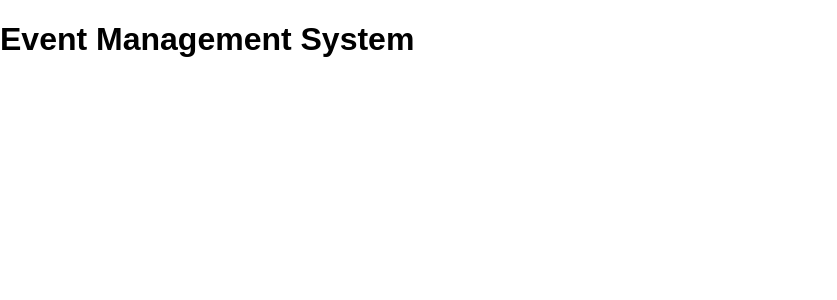
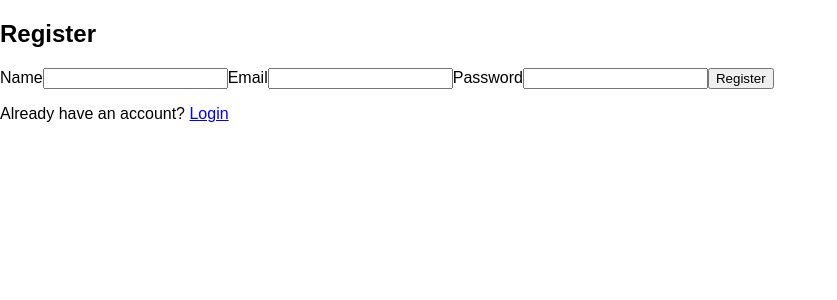
Before and after one commit to Mubashra-Muneer/event-management-system, a React (Vite) app: page /register in a window 1280 px wide. Shown: the top 300 px of the page, without its empty margins (0-837 px from the left). Built offline with nearby package versions, Linux system fonts and the light colour scheme.

Commit message:
Add registration page, events placeholder and routes

```diff
--- a/src/App.jsx
+++ b/src/App.jsx
@@ -1,5 +1,17 @@
+import { Routes, Route, Navigate } from "react-router-dom";
+import Register from "./pages/Register.jsx";
+import Login from "./pages/Login.jsx";
+import Events from "./pages/Events.jsx";
+
 function App() {
-  return <h1>Event Management System</h1>;
+  return (
+    <Routes>
+      <Route path="/" element={<Navigate to="/events" />} />
+      <Route path="/events" element={<Events />} />
+      <Route path="/login" element={<Login />} />
+      <Route path="/register" element={<Register />} />
+    </Routes>
+  );
 }
 
 export default App;
--- /dev/null
+++ b/src/pages/Events.jsx
@@ -0,0 +1,18 @@
+import { useSelector } from "react-redux";
+
+function Events() {
+  const currentUser = useSelector((state) => state.auth.currentUser);
+
+  return (
+    <div className="page">
+      <h2>Events</h2>
+      {currentUser ? (
+        <p>Welcome, {currentUser.name}. Events from Ticketmaster will appear here.</p>
+      ) : (
+        <p>You are browsing as a guest. Events from Ticketmaster will appear here.</p>
+      )}
+    </div>
+  );
+}
+
+export default Events;
--- /dev/null
+++ b/src/pages/Register.jsx
@@ -0,0 +1,90 @@
+import { useState } from "react";
+import { useDispatch, useSelector } from "react-redux";
+import { Link, useNavigate } from "react-router-dom";
+import { registerUser } from "../redux/authSlice.js";
+
+function Register() {
+  const [name, setName] = useState("");
+  const [email, setEmail] = useState("");
+  const [password, setPassword] = useState("");
+  const [error, setError] = useState("");
+
+  const users = useSelector((state) => state.auth.users);
+  const dispatch = useDispatch();
+  const navigate = useNavigate();
+
+  function handleSubmit(event) {
+    event.preventDefault();
+
+    const cleanEmail = email.trim().toLowerCase();
+
+    if (name.trim() === "") {
+      setError("Name is required.");
+      return;
+    }
+
+    if (!cleanEmail.includes("@") || !cleanEmail.includes(".")) {
+      setError("Please enter a valid email address.");
+      return;
+    }
+
+    if (password.length < 6) {
+      setError("Password must be at least 6 characters.");
+      return;
+    }
+
+    const existingUser = users.find((user) => user.email === cleanEmail);
+
+    if (existingUser) {
+      setError("An account with this email already exists.");
+      return;
+    }
+
+    dispatch(
+      registerUser({
+        name: name.trim(),
+        email: cleanEmail,
+        password: password,
+      })
+    );
+
+    navigate("/login");
+  }
+
+  return (
+    <div className="form-card">
+      <h2>Register</h2>
+      <form onSubmit={handleSubmit} noValidate>
+        <label>Name</label>
+        <input
+          type="text"
+          value={name}
+          onChange={(event) => setName(event.target.value)}
+        />
+
+        <label>Email</label>
+        <input
+          type="email"
+          value={email}
+          onChange={(event) => setEmail(event.target.value)}
+        />
+
+        <label>Password</label>
+        <input
+          type="password"
+          value={password}
+          onChange={(event) => setPassword(event.target.value)}
+        />
+
+        {error !== "" && <p className="error">{error}</p>}
+
+        <button type="submit">Register</button>
+      </form>
+      <p>
+        Already have an account? <Link to="/login">Login</Link>
+      </p>
+    </div>
+  );
+}
+
+export default Register;
```
